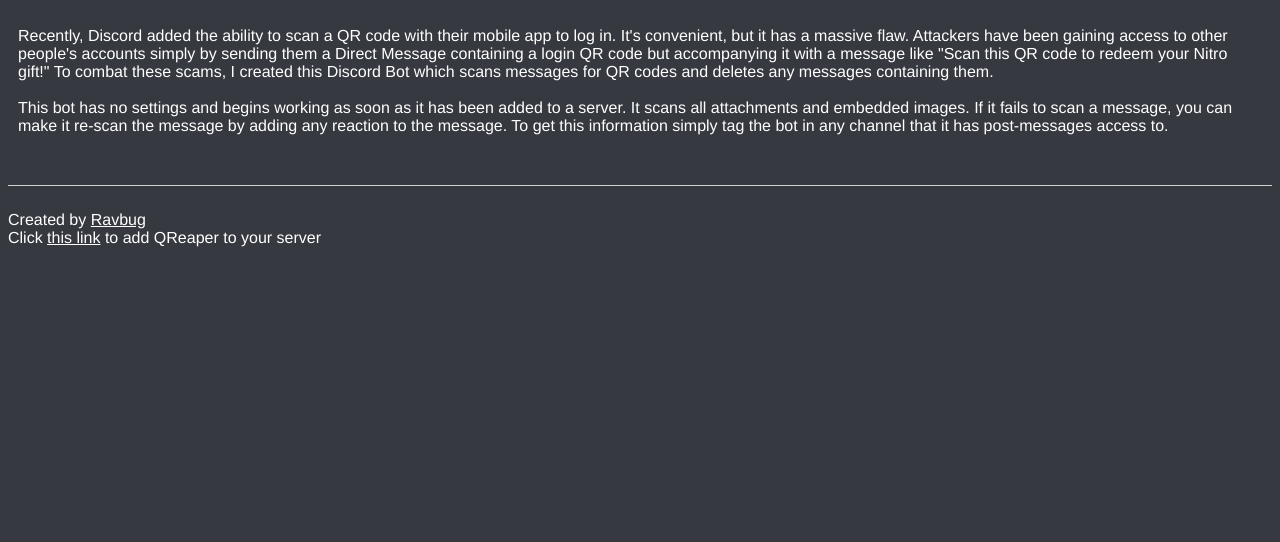
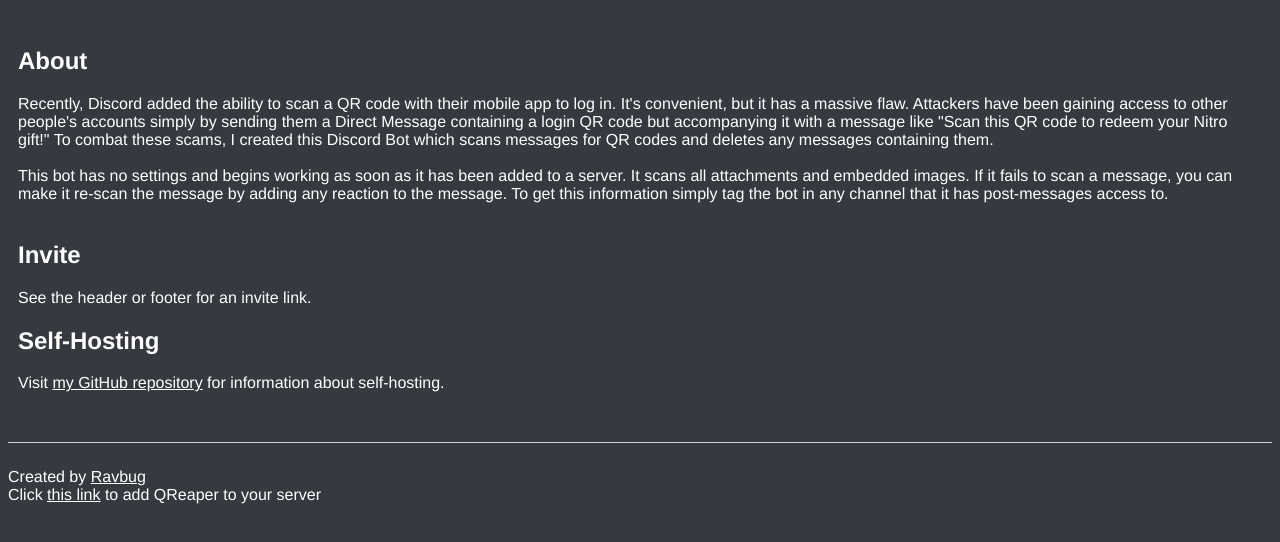
Before and after one commit to Ravbug/QReaper, a website: page views/index.html in a window 1280 px wide. Shown: the part 124-666 px from the top of the page. Drawn offline with Linux system fonts and the light colour scheme.

Commit message:
Adjusted links and webpage content

```diff
--- a/index.js
+++ b/index.js
@@ -47,7 +47,7 @@
         .setTimestamp()
         .addField("Hey! You missed one!", "If I miss a QR Code, you can add any reaction to that message and I will check it again. If I believe the message is clean, I will react with ✅")
         .addField("Invite me!", `Use [my invite link](https://discordapp.com/oauth2/authorize?client_id=${client.user.id}&scope=bot&permissions=10304) to add me to your server! Please give me all of the perms listed on the invite link page.`)
-        .addField("My Website", "Visit [My Website](https://www.ravbug.com/qreaper) for information, including instructions for self-hosting me.")
+        .addField("My Website", "Visit [My Website](https://qreaper.glitch.me) for information, including instructions for self-hosting me.")
         .addField("Statistics", `Uptime ${uptimestr}\nProtecting ${client.guilds.size} servers\nPing: ${client.ping}ms`);
 
         msg.channel.send({embed});
--- a/views/index.html
+++ b/views/index.html
@@ -28,11 +28,19 @@
   <article>
 
     <br>
+    <h2>About</h2>
     Recently, Discord added the ability to scan a QR code with their mobile app to log in. It's convenient, but it has a massive flaw. Attackers have been gaining access to other people's accounts simply by sending them a Direct Message containing a login QR code but accompanying it with a message like "Scan this QR code to redeem your Nitro gift!"
     To combat these scams, I created this Discord Bot which scans messages for QR codes and deletes any messages containing them.
     <br><br>
     This bot has no settings and begins working as soon as it has been added to a server. It scans all attachments and embedded images. If it fails to scan a message, you can make it re-scan the message by adding any reaction to the message.
     To get this information simply tag the bot in any channel that it has post-messages access to.
+
+    <br><br>
+    <h2>Invite</h2>
+    See the header or footer for an invite link.
+
+    <h2>Self-Hosting</h2>
+    Visit <a href="https://github.com/ravbug/qreaper">my GitHub repository</a> for information about self-hosting.
 
   </article>
 <footer>
```
